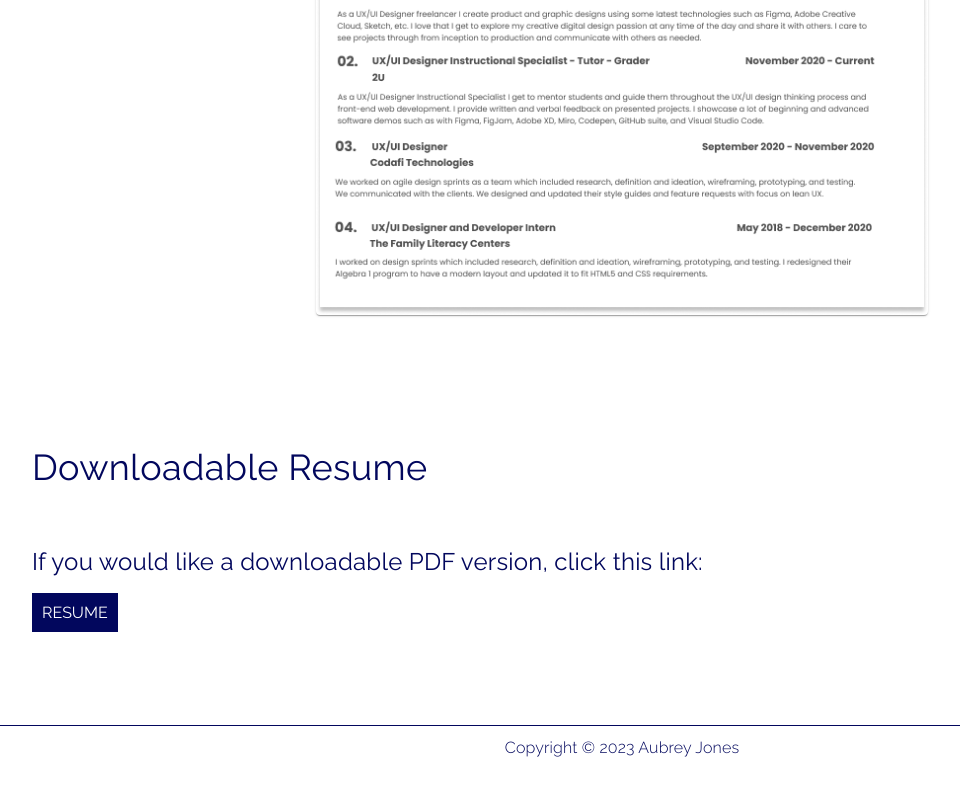
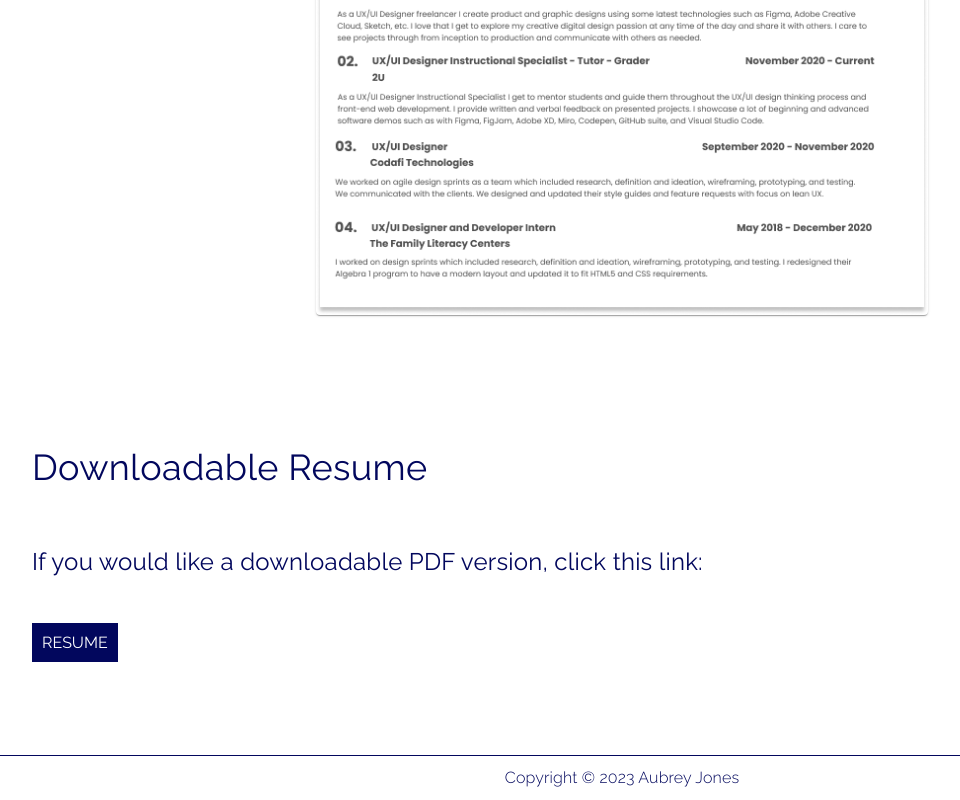
Before and after one commit to aubreyjonescreatives/ux-ui-portfolio, a React (Create React App) app: page /resume in a window 1280 px wide. Shown: the part 754-1554 px from the top of the page, without its empty margins (18-978 px from the left). Before the commit the page ends 1524 px from the top, so only its background shows below. Built offline with nearby package versions, Linux system fonts and the light colour scheme.

Commit message:
bottom padding

```diff
--- a/src/Pages/Resume.js
+++ b/src/Pages/Resume.js
@@ -35,14 +35,14 @@ const cardStyles = {
 }
 
 const resumeType = {
-  margin: '50px 100px 20px 50px',
+  margin: '50px 100px 50px 50px',
   color: '#02075D',
   fontSize: '24px',
   fontFamily: 'Raleway, sans-serif',
 }
 
 const resumelink = {
-  margin: '100px 50px',
+  margin: '150px 50px',
   fontFamily: 'Raleway, sans-serif',
   textDecoration: 'none',
   backgroundColor: '#02075D',
```
